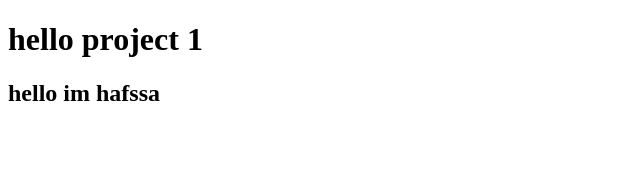
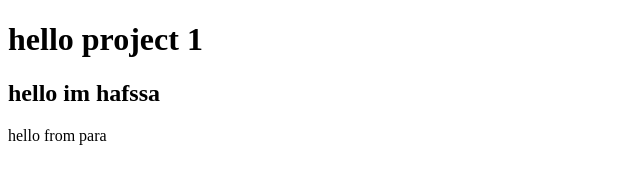
Before and after one commit to Medrhz/prject-jr, a plain HTML site: page index.html in a window 1280 px wide. Shown: the whole page, without its empty margins (0-640 px from the left). Drawn offline with Linux system fonts and the light colour scheme.

Commit message:
add para from admin

```diff
--- a/index.html
+++ b/index.html
@@ -8,5 +8,6 @@
   <body>
     <h1>hello project 1</h1>
     <h2>hello im hafssa</h2>
+    <p>hello from para</p>
   </body>
 </html>
```
